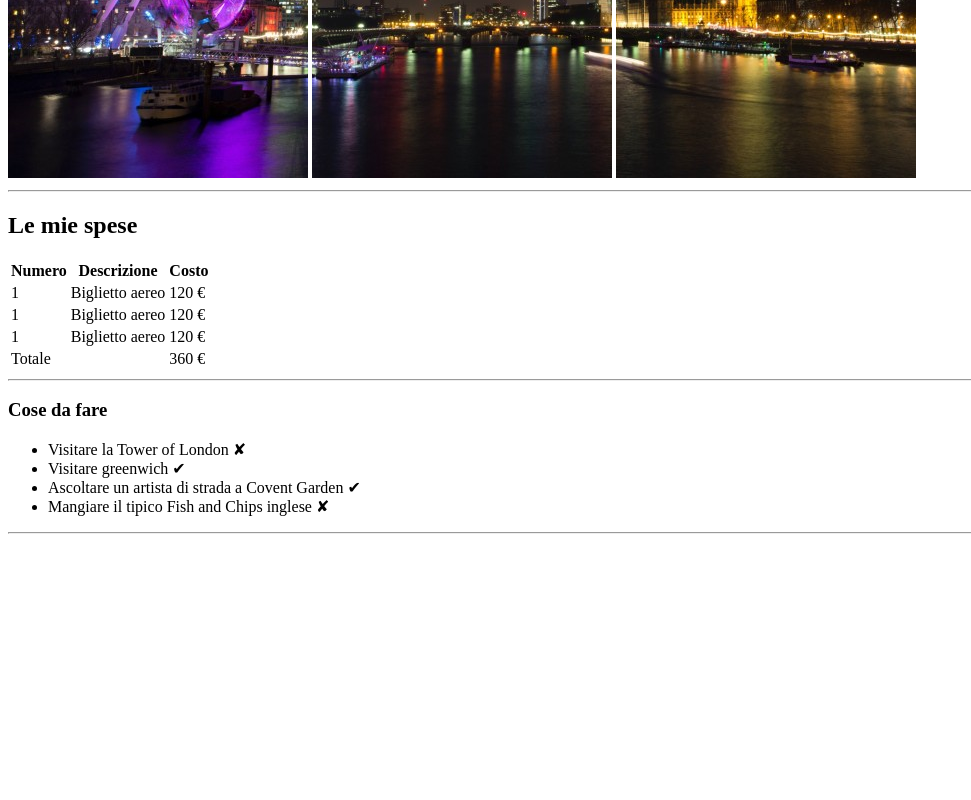
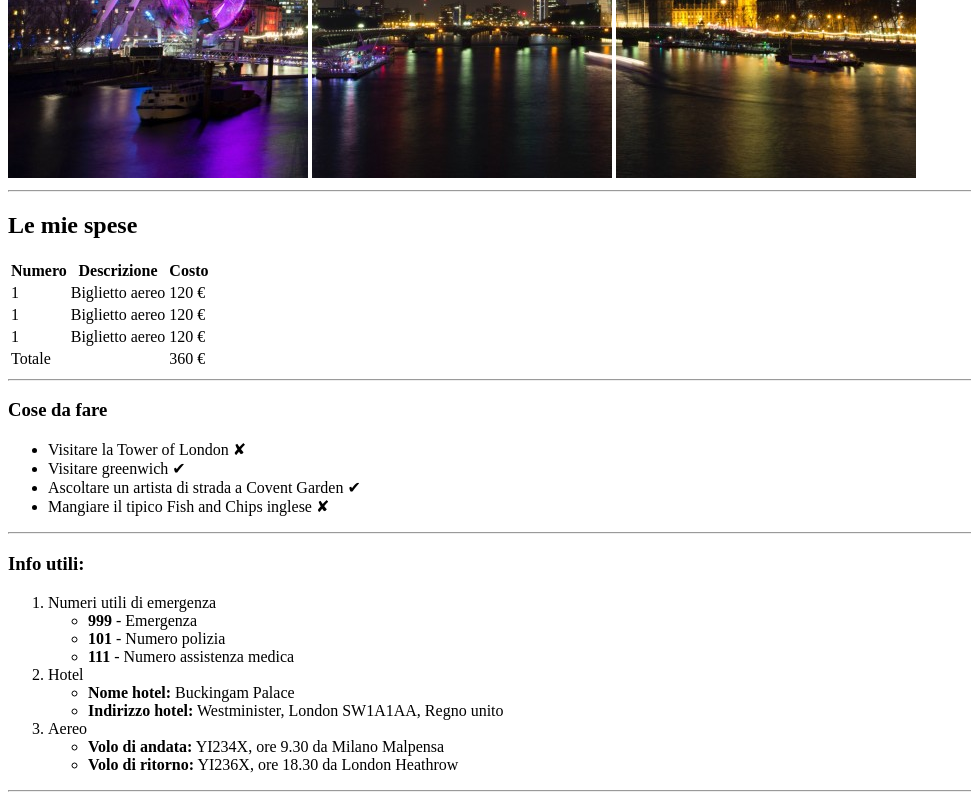
Before and after one commit to MirkoFarina/html-london-trip, a plain HTML site: page index.html in a window 1280 px wide. Shown: the part 502-1302 px from the top of the page, without its empty margins (0-971 px from the left). Before the commit the page ends 1044 px from the top, so only its background shows below. Drawn offline with Linux system fonts and the light colour scheme.

Commit message:
[add] Third section

```diff
--- a/index.html
+++ b/index.html
@@ -95,6 +95,49 @@
     </section>
     <!-- /Cose da fare -->
 
+    <!-- Info Utili -->
+    <section>
+      <h3>Info utili:</h3>
+
+      <!--  lista -->
+       <ol>
+
+        <!-- Primo list item -->
+        <li>
+          Numeri utili di emergenza
+          <ul>
+            <li> <strong>999</strong> - Emergenza </li>
+            <li> <strong>101</strong> - Numero polizia </li>
+            <li> <strong>111</strong> - Numero assistenza medica </li>
+          </ul>
+        </li>
+
+        <!-- Secondo list item -->
+        <li>
+          Hotel
+          <ul>
+            <li> <strong> Nome hotel:</strong> Buckingam Palace </li>
+            <li> <strong> Indirizzo hotel:</strong> Westminister, London SW1A1AA, Regno unito </li>
+          </ul>
+        </li>
+
+        <!--Terzo list item -->
+        <li>
+          Aereo
+          <ul>
+            <li> <strong> Volo di andata:</strong> YI234X, ore 9.30 da Milano Malpensa </li>
+            <li> <strong> Volo di ritorno:</strong> YI236X, ore 18.30 da London Heathrow </li>
+          </ul>
+        </li>
+
+      </ol>
+      <!-- /lista -->
+
+      <hr>
+
+    </section>
+    <!-- /Info Utili -->
+
   </main>
 
 
```
